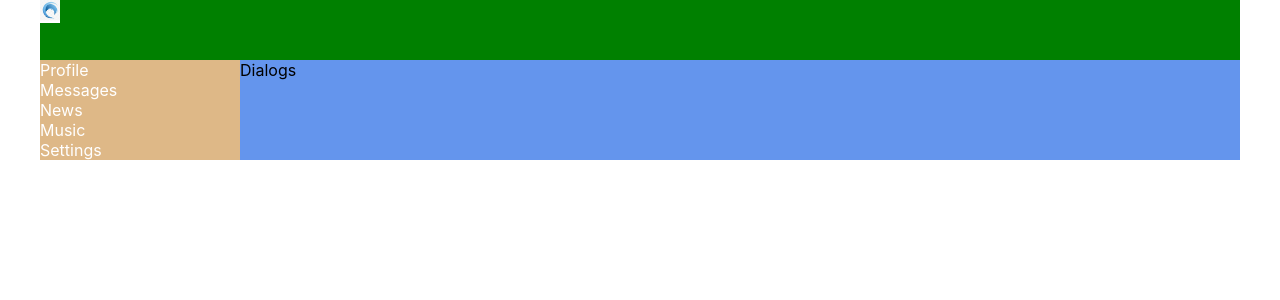
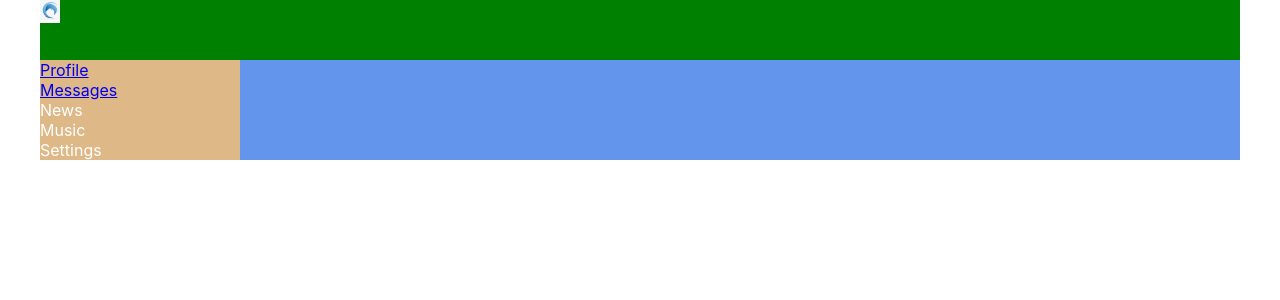
Before and after one commit to evgenypihnastyi/react-project, a React (Create React App) app: page / in a window 1280 px wide. Shown: the top 300 px of the page. Built offline with nearby package versions, Linux system fonts and the light colour scheme.

Commit message:
v-19 route, browser-router, маршрутизация

```diff
--- a/package.json
+++ b/package.json
@@ -9,6 +9,7 @@
     "@testing-library/user-event": "^13.5.0",
     "react": "^19.2.4",
     "react-dom": "^19.2.4",
+    "react-router-dom": "^7.14.2",
     "react-scripts": "5.0.1",
     "web-vitals": "^2.1.4"
   },
--- a/src/App.js
+++ b/src/App.js
@@ -4,17 +4,23 @@ import Header from "./components/Header/Header";
 import Navbar from "./components/Navbar/Navbar";
 import Profile from "./components/Profile/Profile";
 import Dialogs from "./components/Dialogs/Dialogs";
+import { BrowserRouter, Route, Routes } from "react-router-dom";
 const App = (props) => {
   return (
-    <div className='app-wrapper'>
-      <Header />
-      <Navbar />
-      {/* <Profile /> */}
-      <div class="app-wrapper-content">
-        <Dialogs />
+    <React.StrictMode>
+    <BrowserRouter>
+      <div className='app-wrapper'>
+        <Header />
+        <Navbar />
+        <div className="app-wrapper-content">
+          <Routes>
+            <Route path= "/dialogs" component={Dialogs} />
+            <Route path= "/profile" component={Profile} />
+          </Routes>
+        </div>
       </div>
-    </div>
-    );
+    </BrowserRouter>
+  </React.StrictMode>);
 }
 
 export default App;
--- a/src/components/Navbar/Navbar.jsx
+++ b/src/components/Navbar/Navbar.jsx
@@ -1,25 +1,13 @@
 import React from "react";
 import s from "./Navbar.module.css";
-console.log(s);
-// let s = {
-//  "nav": "Navbar_nav__-y6P-",
-//  "item": "Navbar_item__am93N",
-//  "active" : "Baksndakdn active"
-// }
-
-let c1 = "item";
-let c2 = "active";
-// "item active"
-let classes = c1 + " " + c2;
-let classesNew = `${s.item} ${c2}`;
 
 const Navbar = () => {
         return       <nav className={s. nav}>
         <div className={s.item}>
-          <a>Profile</a>
+          <a href="/profile">Profile</a>
         </div>
       <div className={ `${s.item} ${s.active} `}>
-          <a>Messages</a>
+          <a href ="/dialogs">Messages</a>
         </div>
          <div className={s.item}>
           <a>News</a>
```
Also changed, not shown: 1 other file (tests, documents, lock files or other folders).
